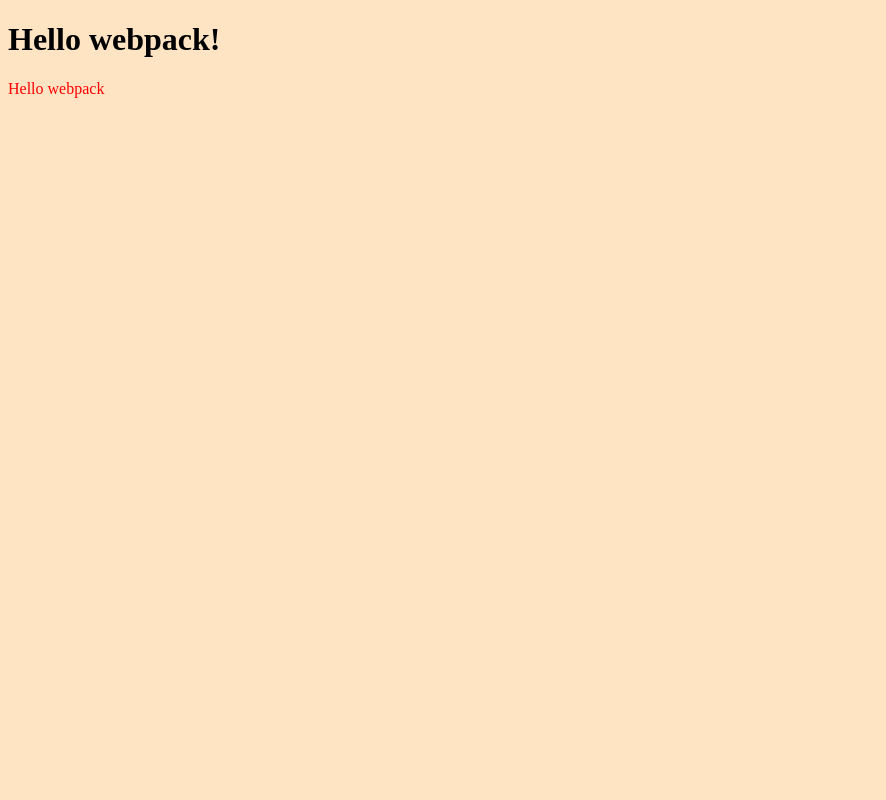
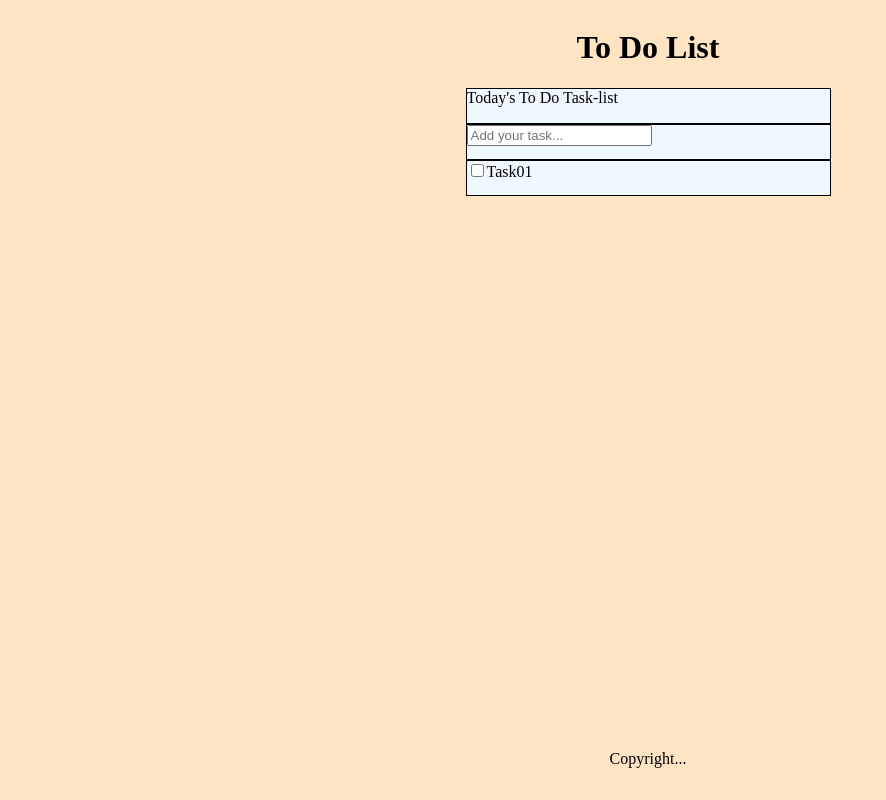
Before and after one commit to s2jack/To-Do-List, a website built with webpack: page src/index.html in a window 1280 px wide. Shown: the whole page, without its empty margins (0-886 px from the left). Built offline with nearby package versions, Linux system fonts and the light colour scheme.

Commit message:
Create tasklist section
Create blueprint of taskboard
Add Task template
Add Header
Add footer
Add heading
Add text input
Give basic styles

```diff
--- a/src/index.html
+++ b/src/index.html
@@ -3,10 +3,21 @@
 <head>
     <meta charset="UTF-8">
     <meta name="viewport" content="width=device-width, initial-scale=1.0">
-    <title>Wbpack Exercise</title>
+    <title>To Do List</title>
 </head>
 <body>
-    <h1>Hello webpack!</h1>
-    <p><p>
+    <header><h1>To Do List</h1></header>
+    <section id="task-list">
+        <form id="tasks-form">
+            <div class="form-element">Today's To Do Task-list</div>
+            <div class="form-element">
+                <input id="task-input" type="text" placeholder="Add your task...">
+            </div>
+            <div class="form-element">
+                <input type="checkbox" id="task01" class="task">Task01
+            </div>
+        </form>
+    </section>
+    <footer>Copyright...</footer>
 </body>
 </html>
--- a/src/index.js
+++ b/src/index.js
@@ -1,14 +1,2 @@
 import _ from 'lodash';
 import './style.css';
-
-function component() {
-  const element = document.createElement('div');
-
-  // Lodash, now imported by this script
-  element.innerHTML = _.join(['Hello', 'webpack'], ' ');
-  element.classList.add('hello');
-
-  return element;
-}
-
-document.body.appendChild(component());
--- a/src/style.css
+++ b/src/style.css
@@ -1,7 +1,26 @@
 .hello {
-  color: red;
+  color: blue;
 }
 
 body {
   background-color: bisque;
+  width: 100vw;
+  height: 95vh;
+  display: flex;
+  flex-direction: column;
+  align-items: center;
+  justify-content: space-between;
 }
+
+#task-list {
+  width: 365px;
+  height: 760px;
+}
+
+.form-element {
+  width: 100%;
+  height: 36px;
+  background-color: aliceblue;
+  box-sizing: border-box;
+  border: 1px solid black;
+}
```
Also changed, not shown: dist/index.html, dist/main.js, dist/runtime.js.
